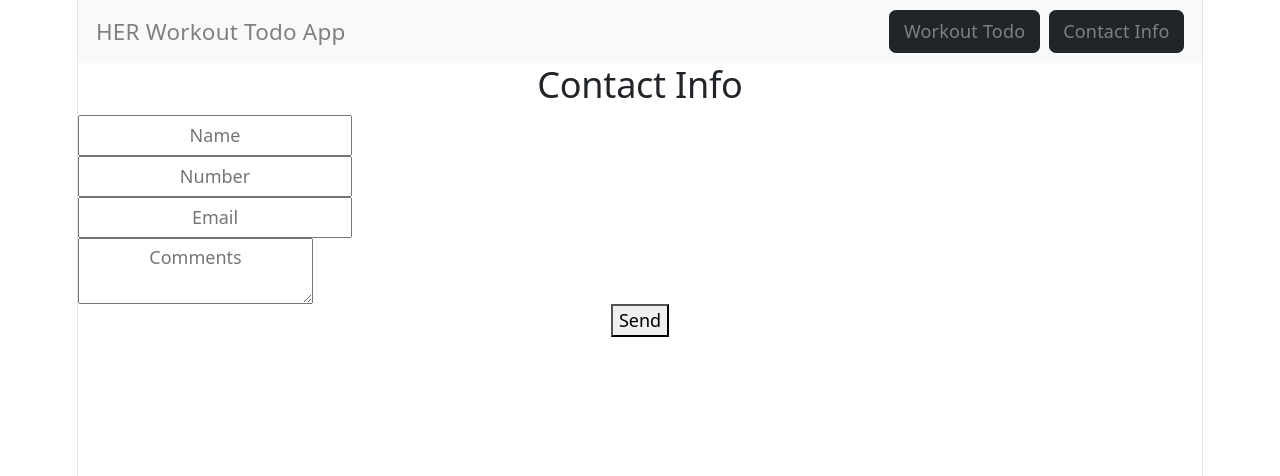
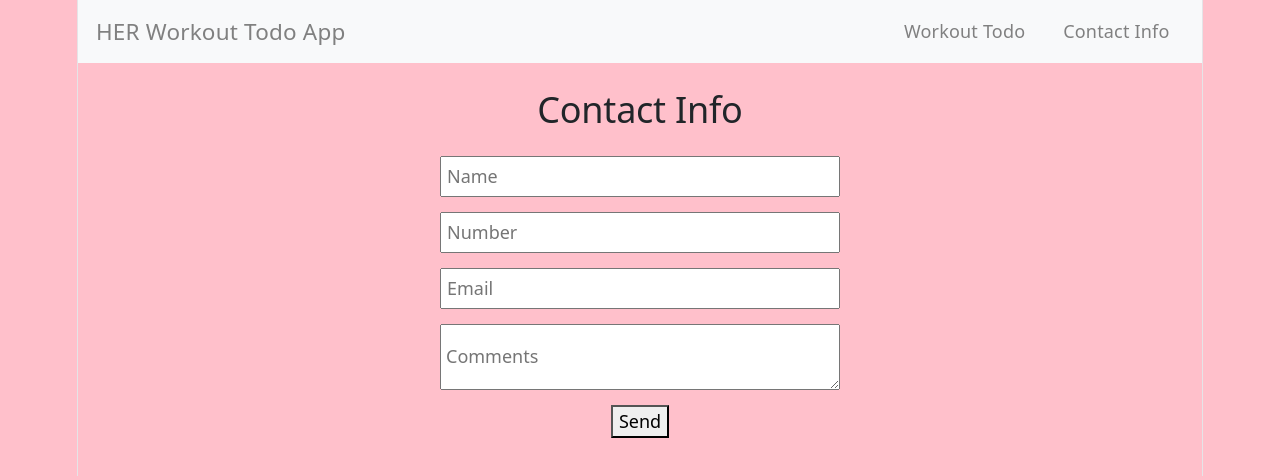
Before and after one commit to patzibernadette/Project-Three-Todo-App, a React (Vite) app: page /contact in a window 1280 px wide. Shown: the top 476 px of the page. Built offline with nearby package versions, Linux system fonts and the light colour scheme.

Commit message:
New css added to App for contact

```diff
--- a/src/App.css
+++ b/src/App.css
@@ -37,5 +37,20 @@ input, textarea {
   display: block;
   margin: 10px 0;
   padding: 5px;
-  text-align: center;
+  align-content:center;
 }
+
+.contact-container {
+  display: flex;
+  flex-direction: column;
+  align-items: center;
+  justify-content: center;
+  height: 50vh;
+  gap: 15px; /* Adds space between fields */
+}
+
+.contact-container input,
+.contact-container textarea {
+  width: 100%;
+  max-width: 400px; /* Prevents inputs from being too wide */
+}
--- a/src/App.jsx
+++ b/src/App.jsx
@@ -1,11 +1,15 @@
 import { BrowserRouter, Routes, Route } from "react-router-dom";
-import { useState } from 'react'
+import { useState, useEffect } from 'react'
 import './App.css'
 import Contact from './pages/Contact';
 import Todos from "./pages/Todos";
 import Navbar from './components/Navbar';
 
 function App() {
+  const [color, setColor ] = useState ("pink")
+  useEffect(()=>{
+    document.body.style.backgroundColor = color
+  }, [color])
   return(
     <BrowserRouter>
       <Navbar />
@@ -19,6 +23,7 @@ function App() {
 
     </BrowserRouter>
   );
+
 }
 
 
--- a/src/components/Navbar.css
+++ b/src/components/Navbar.css
@@ -37,4 +37,5 @@ input, textarea {
     display: block;
     margin: 10px 0;
     padding: 5px;
+    align-content: center;
 }
--- a/src/components/Navbar.jsx
+++ b/src/components/Navbar.jsx
@@ -9,11 +9,11 @@ function Navbar() {
             </Link>
 
             <div>
-                <Link className="btn btn-dark mx-2" to="/todos">
+                <Link className="btn btn-light mx-2" to="/todos">
                     Workout Todo
                 </Link>
 
-                <Link className="btn btn-dark" to="/contact">
+                <Link className="btn btn-light" to="/contact">
                     Contact Info
                 </Link>
             </div>
--- a/src/pages/Contact.jsx
+++ b/src/pages/Contact.jsx
@@ -15,9 +15,8 @@ function Contact() {
       [e.target.name]: e.target.value
     });
   }
-
   return (
-    <div>
+    <div className="contact-container">
       <h2>Contact Info</h2>
 
 
@@ -47,9 +46,8 @@ function Contact() {
 
       <button type="submit">Send</button>
     </div>
-
-
   );
 }
 
+
 export default Contact;
```
